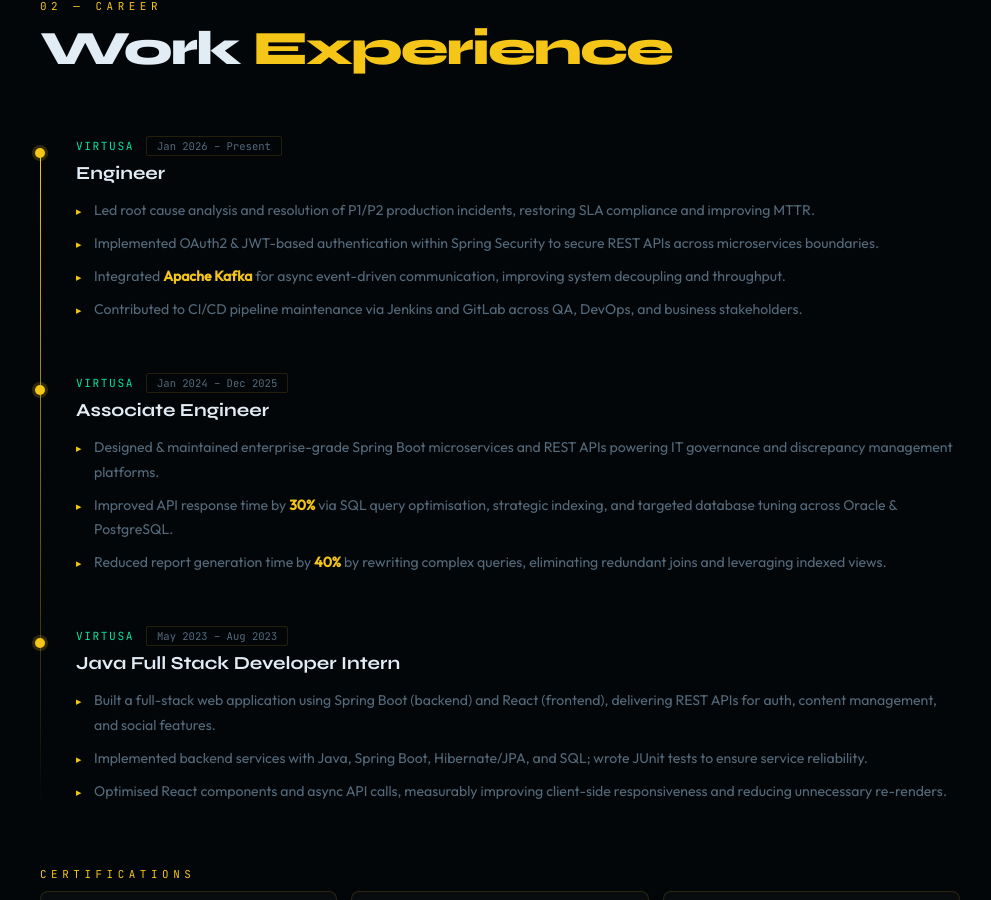
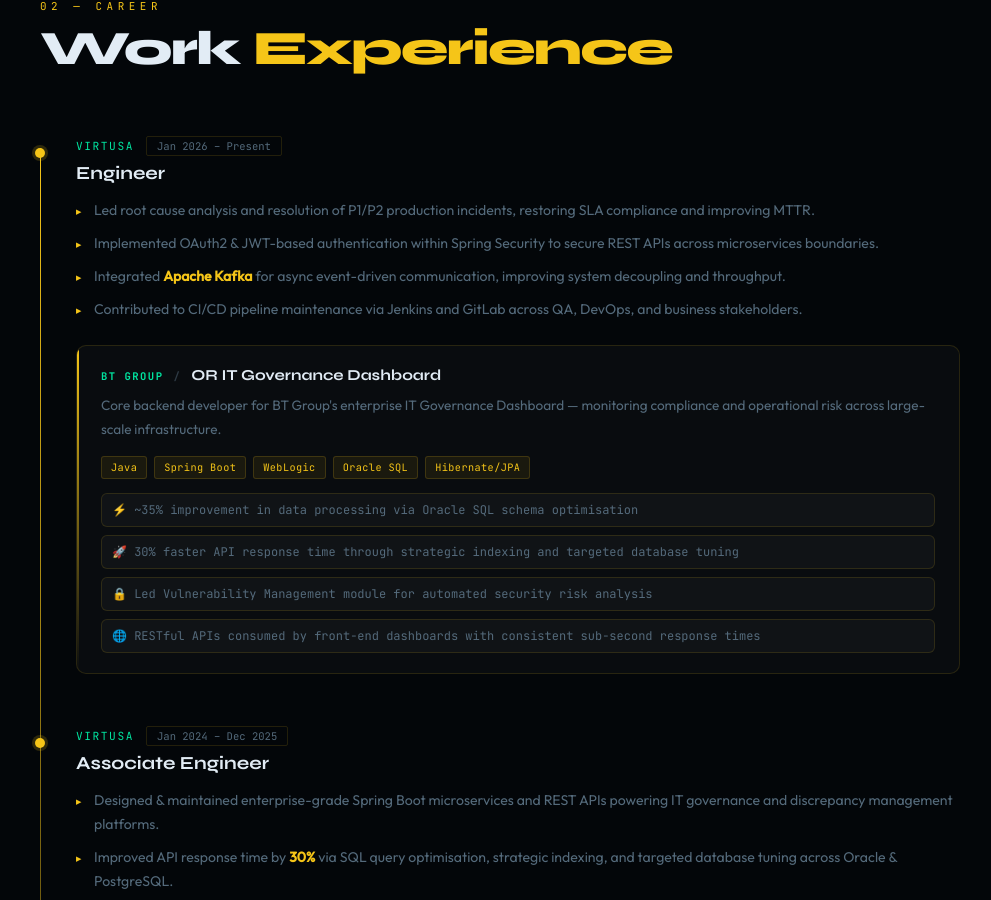
Before and after one commit to aysoni/ayush-soni-portfolio, a Next.js app: page / in a window 1280 px wide. Shown: the part 1900-2800 px from the top of the page, without its empty margins (24-1015 px from the left). Built offline with nearby package versions, Linux system fonts and the light colour scheme.

Commit message:
Updated experience and projects

```diff
--- a/src/components/sections/Experience.tsx
+++ b/src/components/sections/Experience.tsx
@@ -25,6 +25,32 @@
                   <li key={j} dangerouslySetInnerHTML={{ __html: b }} />
                 ))}
               </ul>
+
+              {exp.projects && exp.projects.length > 0 && (
+                <div className="exp-projects">
+                  {exp.projects.map((proj) => (
+                    <div key={proj.name} className="exp-project">
+                      <div className="exp-project-header">
+                        <span className="exp-project-client">{proj.client}</span>
+                        <span className="exp-project-name">{proj.name}</span>
+                      </div>
+                      <p className="exp-project-desc">{proj.desc}</p>
+                      <div className="exp-project-tech">
+                        {proj.tech.map((t) => (
+                          <span key={t} className="exp-project-tech-tag">
+                            {t}
+                          </span>
+                        ))}
+                      </div>
+                      <ul className="exp-project-metrics">
+                        {proj.metrics.map((m, k) => (
+                          <li key={k}>{m}</li>
+                        ))}
+                      </ul>
+                    </div>
+                  ))}
+                </div>
+              )}
             </div>
           ))}
         </div>
--- a/src/lib/data.ts
+++ b/src/lib/data.ts
@@ -71,6 +71,11 @@
   { name: 'Redis', icon: 'fas fa-bolt', filled: 6, total: 10 },
 ]
 
+/**
+ * Each experience entry can optionally include a `projects` array —
+ * client engagements delivered during that role. Render these nested
+ * under the role (e.g. indented sub-cards) in the Experience section.
+ */
 export const experience = [
   {
     role: 'Engineer',
@@ -83,6 +88,20 @@
       'Integrated <span class="highlight">Apache Kafka</span> for async event-driven communication, improving system decoupling and throughput.',
       'Contributed to CI/CD pipeline maintenance via Jenkins and GitLab across QA, DevOps, and business stakeholders.',
     ],
+    projects: [
+      {
+        client: 'BT GROUP',
+        name: 'OR IT Governance Dashboard',
+        desc: 'Core backend developer for BT Group\'s enterprise IT Governance Dashboard — monitoring compliance and operational risk across large-scale infrastructure.',
+        tech: ['Java', 'Spring Boot', 'WebLogic', 'Oracle SQL', 'Hibernate/JPA'],
+        metrics: [
+          '⚡ ~35% improvement in data processing via Oracle SQL schema optimisation',
+          '🚀 30% faster API response time through strategic indexing and targeted database tuning',
+          '🔒 Led Vulnerability Management module for automated security risk analysis',
+          '🌐 RESTful APIs consumed by front-end dashboards with consistent sub-second response times',
+        ],
+      },
+    ],
   },
   {
     role: 'Associate Engineer',
@@ -93,6 +112,20 @@
       'Designed & maintained enterprise-grade Spring Boot microservices and REST APIs powering IT governance and discrepancy management platforms.',
       'Improved API response time by <span class="highlight">30%</span> via SQL query optimisation, strategic indexing, and targeted database tuning across Oracle & PostgreSQL.',
       'Reduced report generation time by <span class="highlight">40%</span> by rewriting complex queries, eliminating redundant joins and leveraging indexed views.',
+    ],
+    projects: [
+      {
+        client: 'BT GROUP',
+        name: 'OR Imperium Platform',
+        desc: 'Backend microservices for automated discrepancy detection between network topology and inventory datasets, processing millions of records per run.',
+        tech: ['Spring Boot', 'PostgreSQL', 'Microservices', 'Kafka', 'Camunda BPM'],
+        metrics: [
+          '🤖 ~50% reduction in manual intervention via Camunda BPM workflow automation',
+          '📉 40% faster report generation by rewriting complex PostgreSQL queries',
+          '📡 Kafka for fault-tolerant high-throughput event streaming',
+          '🗃️ Optimised PostgreSQL schema design for high-volume batch comparisons with minimal latency',
+        ],
+      },
     ],
   },
   {
@@ -108,37 +141,31 @@
   },
 ]
 
+/** Personal projects only — client work now lives under `experience[].projects` */
 export const projects = [
   {
     num: '01',
-    client: 'BT GROUP',
-    name: 'OR IT Governance Dashboard',
-    desc: 'Core backend developer for BT Group\'s enterprise IT Governance Dashboard — monitoring compliance and operational risk across large-scale infrastructure.',
-    tech: ['Java', 'Spring Boot', 'WebLogic', 'Oracle SQL', 'Hibernate/JPA'],
+    client: 'PERSONAL PROJECT',
+    name: 'TaskFlow — Team Task-Board Platform',
+    desc: 'Dockerized team task-board platform with a React frontend, two independent Spring Boot microservices, an Nginx API gateway, and per-service PostgreSQL databases.',
+    tech: ['Java', 'Spring Boot', 'React', 'PostgreSQL', 'Docker', 'Nginx'],
     metrics: [
-      '⚡ ~35% improvement in data processing via Oracle SQL schema optimisation',
-      '🔒 Led Vulnerability Management module for automated security risk analysis',
+      '🧩 Service-owned databases & API gateway enforcing clear microservice boundaries',
+      '🔐 JWT-based authentication and REST APIs for account, project, and task management',
+      '🚀 Dockerized across local, free-tier, and production environments with automatic HTTPS via Caddy',
+      '🔁 CI/CD-ready workflow with independent service builds and tagged container image deploys',
     ],
   },
   {
     num: '02',
-    client: 'DISCREPANCY DETECTION',
-    name: 'OR Imperium Platform',
-    desc: 'Backend microservices for automated discrepancy detection between network topology and inventory datasets, processing millions of records per run.',
-    tech: ['Spring Boot', 'PostgreSQL', 'Microservices', 'Kafka', 'Camunda BPM'],
-    metrics: [
-      '🤖 ~50% reduction in manual intervention via Camunda BPM workflow automation',
-      '📡 Kafka for fault-tolerant high-throughput event streaming',
-    ],
-  },
-  {
-    num: '03',
     client: 'PERSONAL PROJECT',
     name: 'Social Media Backend Platform',
     desc: 'RESTful backend microservices for user management, posts, likes, and comments — designed for horizontal scalability and long-term maintainability.',
     tech: ['Java', 'Spring Boot', 'REST API', 'PostgreSQL', 'JUnit'],
     metrics: [
       '📊 25% improvement in DB query performance via strategic indexing',
+      '🧱 RESTful microservices for user management, posts, likes, and comments',
+      '♾️ Stateless REST APIs improving horizontal scalability and long-term maintainability',
       '📄 Server-side pagination & sorting to reduce payload size under load',
     ],
   },
--- a/src/styles/globals.css
+++ b/src/styles/globals.css
@@ -506,6 +506,116 @@
 }
 
 /* EXPERIENCE */
+.exp-projects {
+  display: flex;
+  flex-direction: column;
+  gap: 16px;
+  margin-top: 24px;
+}
+
+.exp-project {
+  position: relative;
+  background: var(--card);
+  border: 1px solid var(--border);
+  border-radius: 10px;
+  padding: 20px 24px;
+  overflow: hidden;
+}
+
+.exp-project::before {
+  content: '';
+  position: absolute;
+  top: 0;
+  left: 0;
+  bottom: 0;
+  width: 2px;
+  background: linear-gradient(180deg, var(--gold), transparent);
+}
+
+.exp-project-header {
+  display: flex;
+  flex-wrap: wrap;
+  align-items: baseline;
+  margin-bottom: 10px;
+}
+
+.exp-project-client {
+  font-family: var(--mono);
+  font-size: 0.66rem;
+  font-weight: 600;
+  letter-spacing: 0.14em;
+  text-transform: uppercase;
+  color: var(--jade);
+}
+
+.exp-project-client::after {
+  content: '/';
+  margin: 0 10px;
+  color: var(--muted);
+  opacity: 0.5;
+  font-family: var(--mono);
+}
+
+.exp-project-name {
+  font-size: 0.95rem;
+  font-weight: 700;
+  font-family: var(--serif);
+  color: var(--text);
+}
+
+.exp-project-desc {
+  font-size: 0.85rem;
+  line-height: 1.75;
+  color: var(--muted);
+  font-weight: 400;
+  margin: 0 0 14px;
+}
+
+.exp-project-tech {
+  display: flex;
+  flex-wrap: wrap;
+  gap: 7px;
+  margin-bottom: 14px;
+}
+
+/* Mirrors .tc exactly, so tech chips read as the same component */
+.exp-project-tech-tag {
+  font-size: 0.64rem;
+  font-family: var(--mono);
+  padding: 4px 9px;
+  border-radius: 3px;
+  background: rgba(245, 197, 24, 0.07);
+  color: var(--gold);
+  border: 1px solid rgba(245, 197, 24, 0.17);
+  letter-spacing: 0.04em;
+}
+
+.exp-project-metrics {
+  list-style: none;
+  margin: 0;
+  padding: 0;
+  display: flex;
+  flex-direction: column;
+  gap: 8px;
+}
+
+/* Mirrors .proj-metric exactly */
+.exp-project-metrics li {
+  font-family: var(--mono);
+  font-size: 0.75rem;
+  color: var(--muted);
+  padding: 8px 10px;
+  border-radius: 6px;
+  background: rgba(255, 255, 255, 0.03);
+  border: 1px solid var(--border);
+}
+
+[data-theme="light"] .exp-project-metrics li {
+  background: rgba(15, 23, 42, 0.04);
+  border-color: var(--border);
+  color: #334155;
+}
+
 .experience { background: var(--bg); }
 
 .timeline { max-width: 920px; position: relative; }
```
Also changed, not shown: 2 other files (tests, documents, lock files or other folders).
